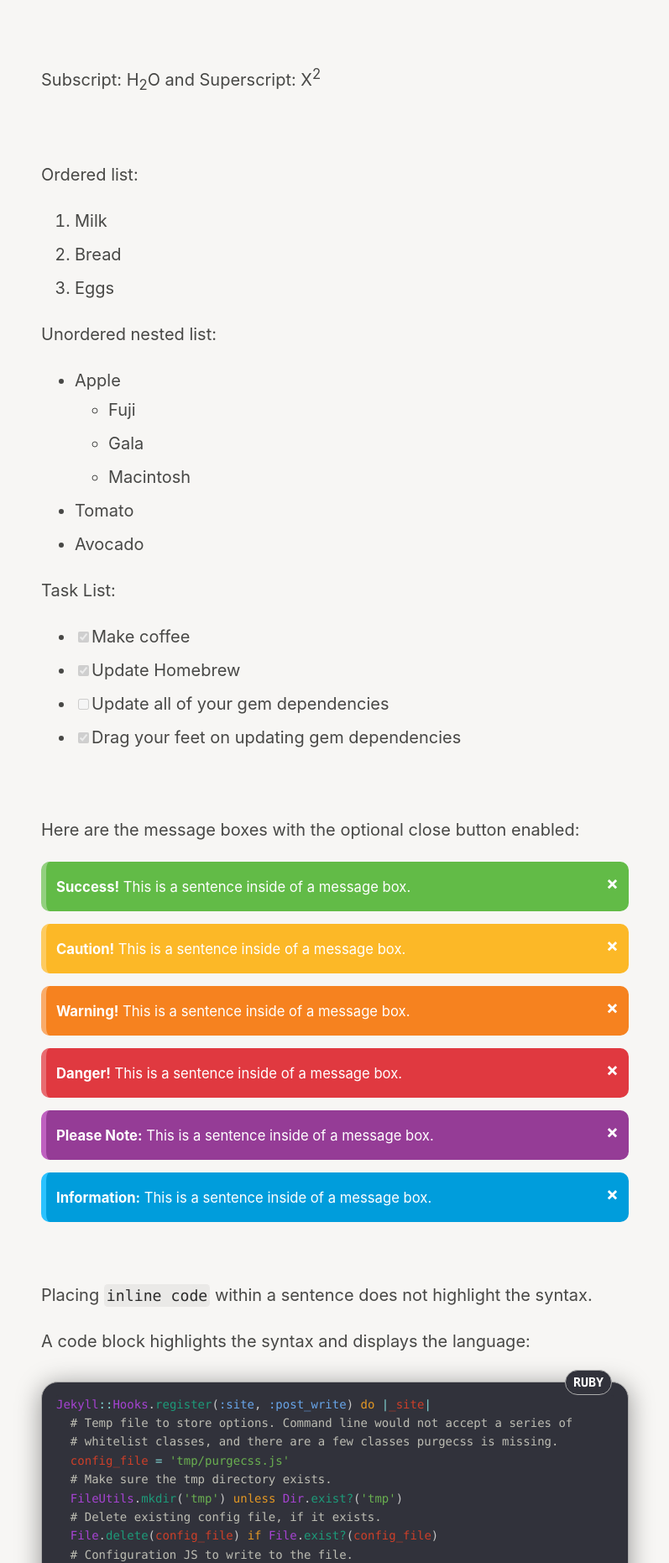
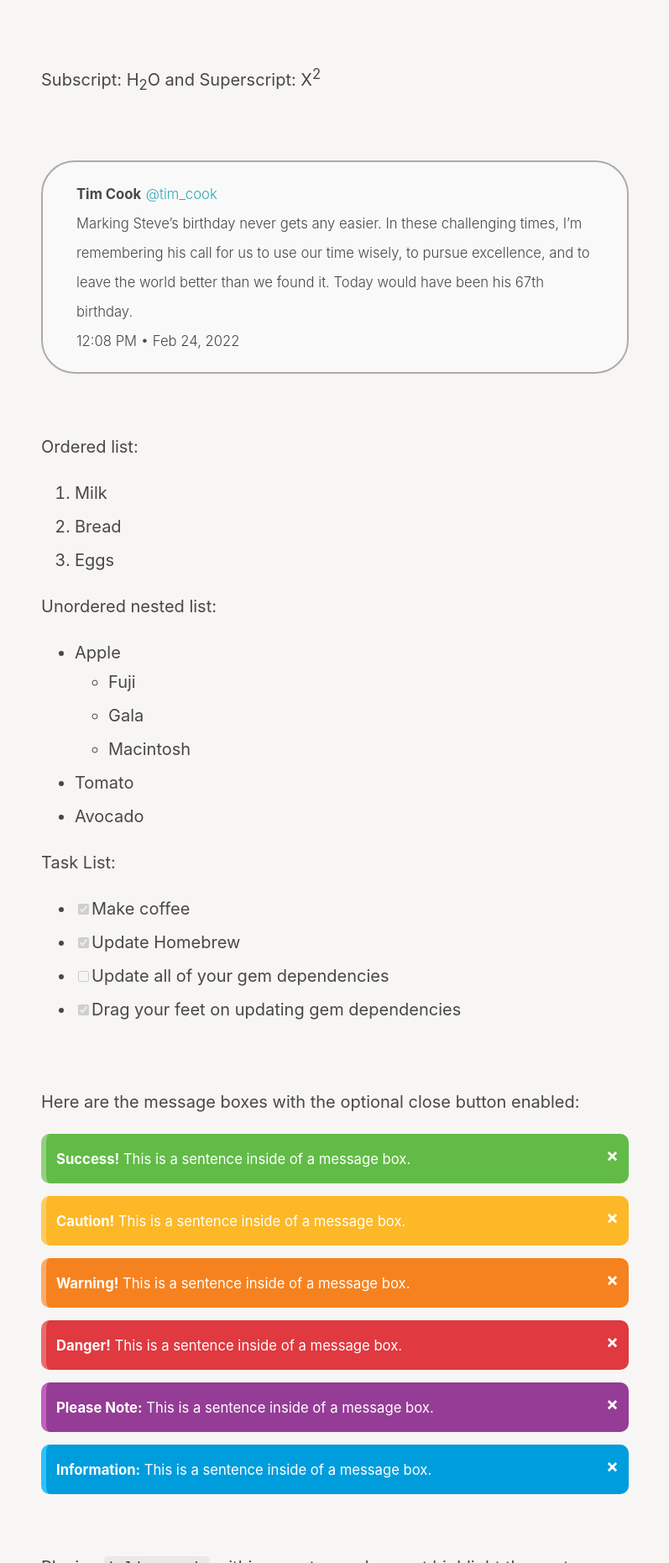
Before and after one commit to wertercatt/tooters, a Jekyll site: the page built from styles.md, in a window 1280 px wide. Shown: the part 1677-3538 px from the top of the page at 84% size, without its empty margins (241-1038 px from the left). Built offline with Jekyll 4.4.1, drawn with Linux system fonts in a browser that asks for light colours.

Commit message:
Added tweet styling.

```diff
--- a/_sass/_buttons.scss
+++ /dev/null
@@ -1,59 +0,0 @@
-.added {
-    background: #6a28e8;
-    color: #fff;
-    text-align: center;
-	font-variant: small-caps;
-	font-weight: bold;
-    padding: 2px 9px 4px;
-    margin: 0 7px 7px 0;
-    border-radius: 6px;
-    border: 1px solid #5bc8f9;
-}
-
-.improved {
-    background: #0c83e1;
-    color: #fff;
-    text-align: center;
-	font-variant: small-caps;
-	font-weight: bold;
-    padding: 2px 9px 4px;
-    margin: 0 7px 7px 0;
-    border-radius: 6px;
-    border: 1px solid #5bc8f9;
-}
-
-.fixed {
-    background: #00d486;
-    color: #fff;
-    text-align: center;
-	font-variant: small-caps;
-	font-weight: bold;
-    padding: 2px 9px 4px;
-    margin: 0 7px 7px 0;
-    border-radius: 6px;
-    border: 1px solid #5bc8f9;
-}
-
-.soon {
-    background: #ff6600;
-    color: #fff;
-    text-align: center;
-	font-variant: small-caps;
-	font-weight: bold;
-    padding: 2px 9px 4px;
-    margin: 0 7px 7px 0;
-    border-radius: 6px;
-    border: 1px solid #5bc8f9;
-}
-
-.removed {
-    background: #ff0000;
-    color: #fff;
-    text-align: center;
-	font-variant: small-caps;
-	font-weight: bold;
-    padding: 2px 9px 4px;
-    margin: 0 7px 7px 0;
-    border-radius: 6px;
-    border: 1px solid #5bc8f9;
-}
--- /dev/null
+++ b/_sass/_tweet.scss
@@ -0,0 +1,18 @@
+.tweet {
+  display: inline-block;
+  vertical-align: middle;
+  font-weight: 300;
+  margin-bottom: 15px;
+  padding: 20px 40px;
+  color: $text;
+  background-color: #242424;
+  border: .1rem solid #626162;
+  border-radius: 40px;
+
+  @media (prefers-color-scheme: light) {
+  color: $light-scheme-text;
+  background-color: #f9f9f9;
+  border: .1rem solid #acabaa;
+
+    }
+}
--- a/styles.md
+++ b/styles.md
@@ -46,6 +46,14 @@ Blockquote with <mark>citation</mark>:
 <br>
 
 Subscript: H<sub>2</sub>O and Superscript: X<sup>2</sup>
+
+<br>
+
+<p class="tweet">
+  <small><b>Tim Cook</b></small> <small><a href="https://twitter.com/tim_cook/status/1497013501193195533?cxt=HHwWmsCsqaH2usYpAAAA">@tim_cook</a></small><br>
+  <small>Marking Steve’s birthday never gets any easier. In these challenging times, I’m remembering his call for us to use our time wisely, to pursue excellence, and to leave the world better than we found it. Today would have been his 67th birthday.</small><br>
+  <small>12:08 PM • Feb 24, 2022</small>
+</p>
 
 <br>
 
--- a/styles.scss
+++ b/styles.scss
@@ -12,5 +12,5 @@
 @import "posts";
 @import "pagination";
 @import "message";
-@import "buttons";
+@import "tweet";
 @import "notice";
```
